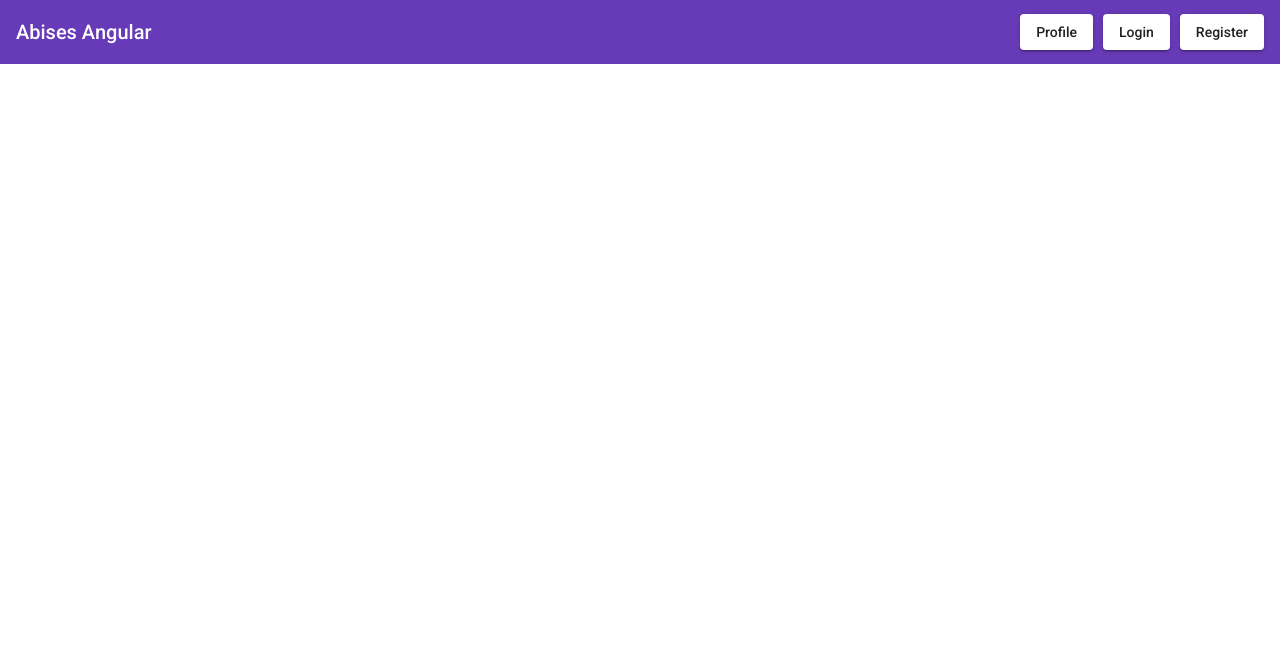
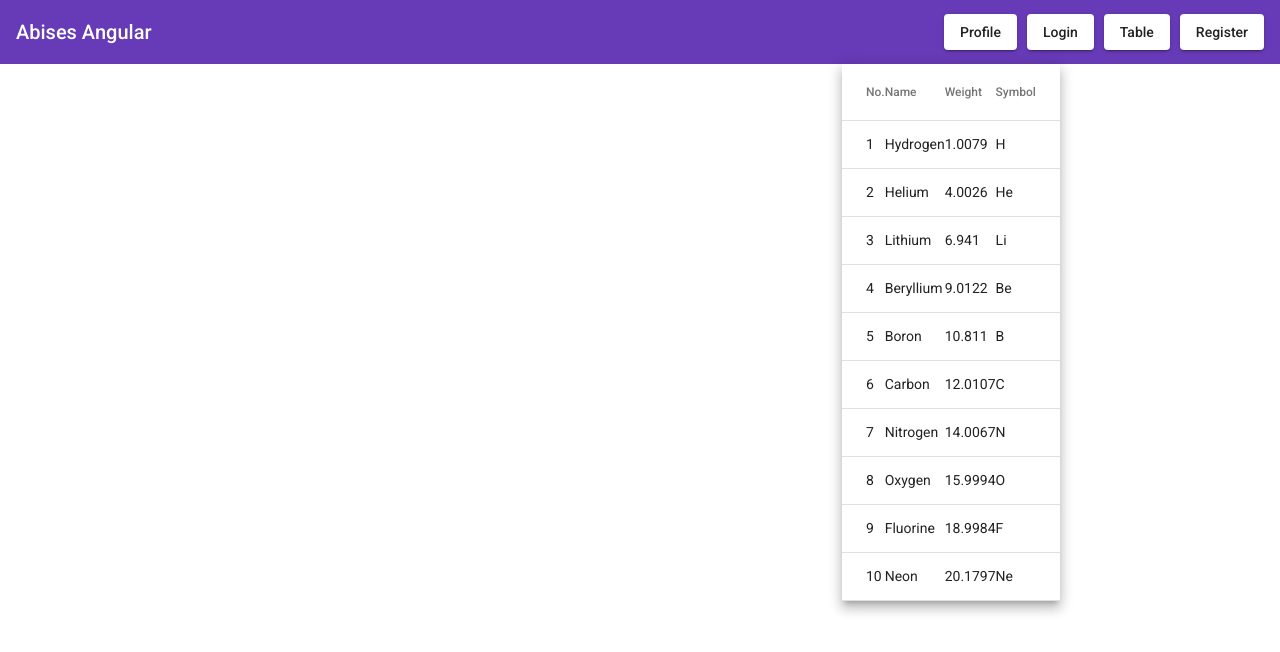
Before and after one commit to AbisesWeerasekera/angular_tutorial, an Angular app in the folder angular-material/: page /table in a window 1280 px wide. Before the commit this address led to /. Shown: the top 652 px of the page. Built offline with nearby package versions, Linux system fonts and the light colour scheme.

Commit message:
added data to the table from array

```diff
--- a/angular-material/src/app/app-routing.module.ts
+++ b/angular-material/src/app/app-routing.module.ts
@@ -3,11 +3,13 @@
 import { LoginComponent } from './login/login.component';
 import { ProfileComponent } from './profile/profile.component';
 import { RegisterComponent } from './register/register.component';
+import { TableComponent } from './table/table.component';
 
 const routes: Routes = [
   { path: 'login', component: LoginComponent },
   { path: 'register', component: RegisterComponent },
-  { path: 'profile', component: ProfileComponent }
+  { path: 'profile', component: ProfileComponent },
+  { path: 'table', component: TableComponent }
 ];
 
 @NgModule({
--- a/angular-material/src/app/app.component.html
+++ b/angular-material/src/app/app.component.html
@@ -5,6 +5,7 @@
     <span class="example-spacer"></span>
     <button routerLink="/profile" class="mar-btn" mat-raised-button>Profile</button>
     <button routerLink="/login" class="mar-btn" mat-raised-button>Login</button>
+    <button routerLink="/table" class="mar-btn" mat-raised-button>Table</button>
     <button routerLink ="/register" mat-raised-button>Register</button>
   </mat-toolbar-row>
 </mat-toolbar>
--- /dev/null
+++ b/angular-material/src/app/table/table.component.html
@@ -0,0 +1,40 @@
+<div class="container">
+    <div class="row">
+        <div class="col-4"></div>
+        <div class="col-4"></div>
+        <div class="col-4">
+            <table mat-table [dataSource]="dataSource" class="mat-elevation-z8">
+
+                <!--- Note that these columns can be defined in any order.
+                      The actual rendered columns are set as a property on the row definition" -->
+
+                <!-- Position Column -->
+                <ng-container matColumnDef="position">
+                    <th mat-header-cell *matHeaderCellDef> No. </th>
+                    <td mat-cell *matCellDef="let element"> {{element.position}} </td>
+                </ng-container>
+
+                <!-- Name Column -->
+                <ng-container matColumnDef="name">
+                    <th mat-header-cell *matHeaderCellDef> Name </th>
+                    <td mat-cell *matCellDef="let element"> {{element.name}} </td>
+                </ng-container>
+
+                <!-- Weight Column -->
+                <ng-container matColumnDef="weight">
+                    <th mat-header-cell *matHeaderCellDef> Weight </th>
+                    <td mat-cell *matCellDef="let element"> {{element.weight}} </td>
+                </ng-container>
+
+                <!-- Symbol Column -->
+                <ng-container matColumnDef="symbol">
+                    <th mat-header-cell *matHeaderCellDef> Symbol </th>
+                    <td mat-cell *matCellDef="let element"> {{element.symbol}} </td>
+                </ng-container>
+
+                <tr mat-header-row *matHeaderRowDef="displayedColumns"></tr>
+                <tr mat-row *matRowDef="let row; columns: displayedColumns;"></tr>
+            </table>
+        </div>
+    </div>
+</div>
--- /dev/null
+++ b/angular-material/src/app/table/table.component.ts
@@ -0,0 +1,38 @@
+import { Component, OnInit } from '@angular/core';
+
+export interface PeriodicElement {
+  name: string;
+  position: number;
+  weight: number;
+  symbol: string;
+}
+
+const ELEMENT_DATA: PeriodicElement[] = [
+  {position: 1, name: 'Hydrogen', weight: 1.0079, symbol: 'H'},
+  {position: 2, name: 'Helium', weight: 4.0026, symbol: 'He'},
+  {position: 3, name: 'Lithium', weight: 6.941, symbol: 'Li'},
+  {position: 4, name: 'Beryllium', weight: 9.0122, symbol: 'Be'},
+  {position: 5, name: 'Boron', weight: 10.811, symbol: 'B'},
+  {position: 6, name: 'Carbon', weight: 12.0107, symbol: 'C'},
+  {position: 7, name: 'Nitrogen', weight: 14.0067, symbol: 'N'},
+  {position: 8, name: 'Oxygen', weight: 15.9994, symbol: 'O'},
+  {position: 9, name: 'Fluorine', weight: 18.9984, symbol: 'F'},
+  {position: 10, name: 'Neon', weight: 20.1797, symbol: 'Ne'},
+];
+
+
+@Component({
+  selector: 'app-table',
+  templateUrl: './table.component.html',
+  styleUrls: ['./table.component.css']
+})
+export class TableComponent implements OnInit {
+  displayedColumns: string[] = ['position', 'name', 'weight', 'symbol'];
+  dataSource = ELEMENT_DATA;
+
+  constructor() { }
+
+  ngOnInit(): void {
+  }
+
+}
```
Also changed, not shown: angular-material/src/app/app.module.ts (+6 -1 lines), angular-material/src/app/table/table.component.css (added), 1 other file (tests, documents, lock files or other folders).
